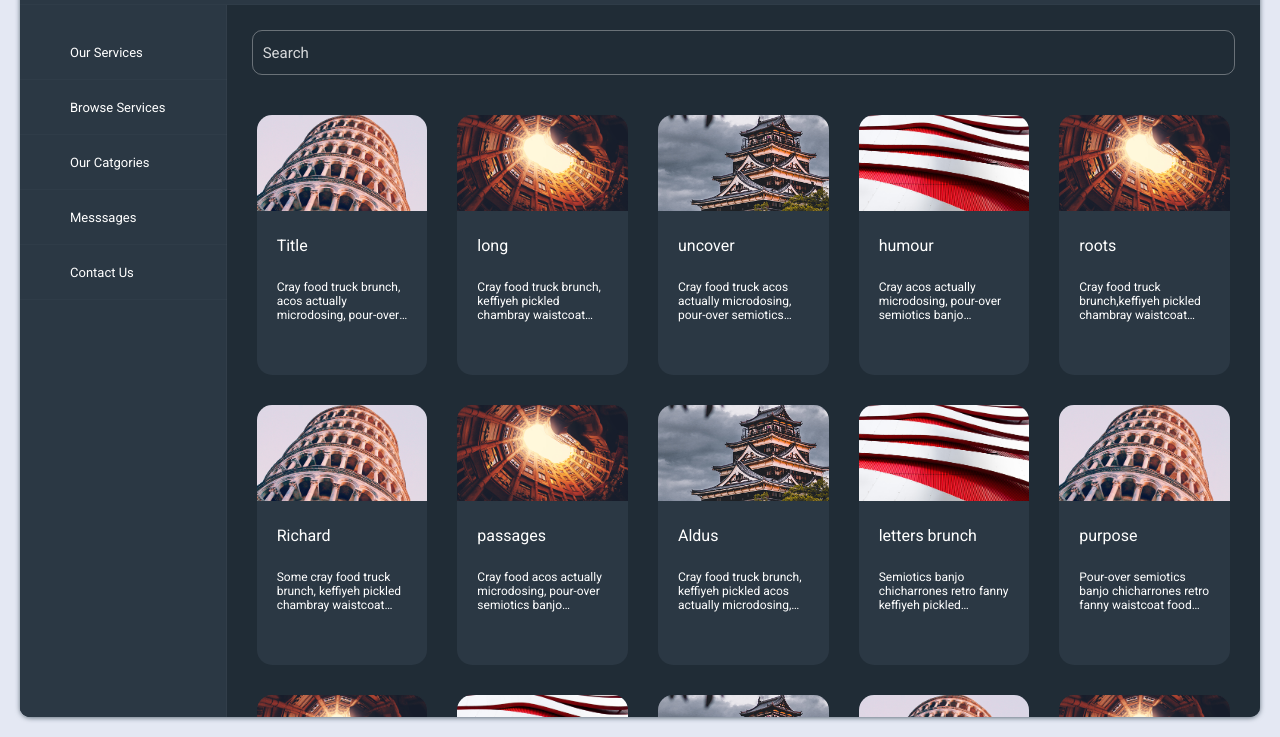
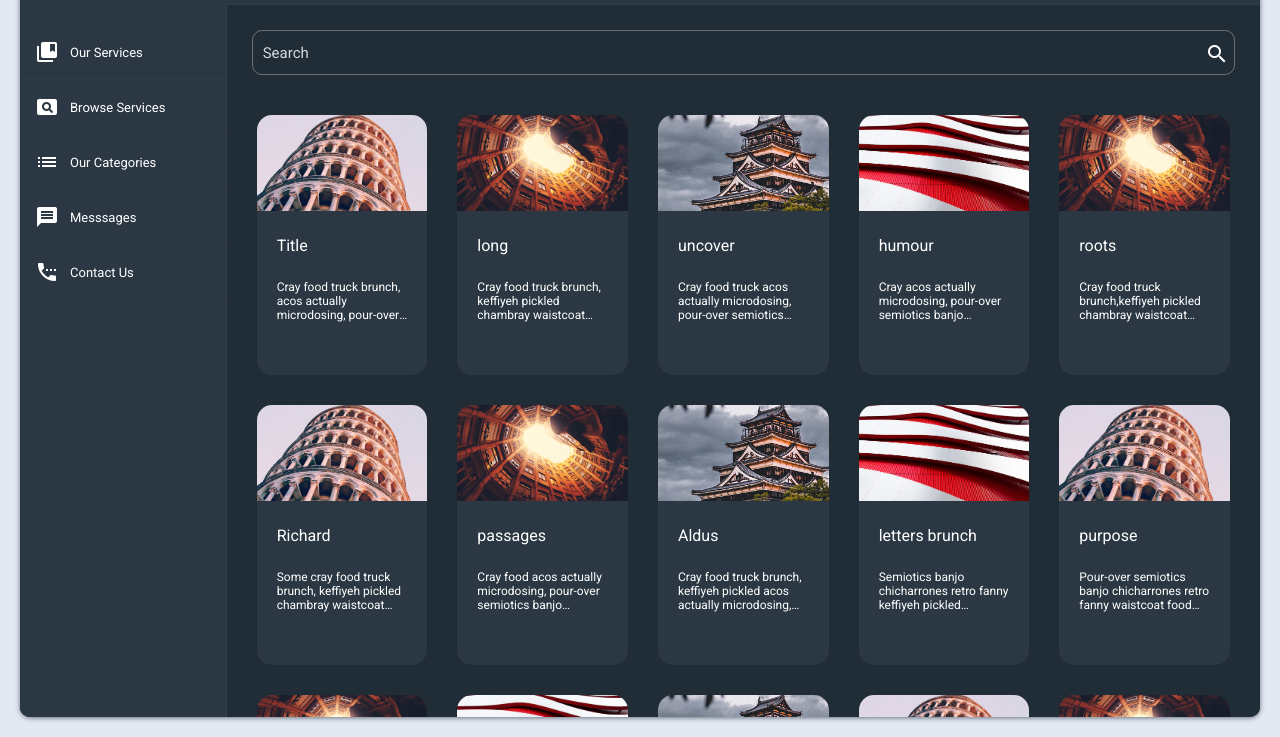
Before and after one commit to AnSargsyan/LayoutTest, a plain HTML site: page Test1.html in a window 1280 px wide. Shown: the part 63-800 px from the top of the page. Drawn offline with nearby package versions, Linux system fonts and the light colour scheme.

Commit message:
Test
Test

```diff
--- a/Test1.html
+++ b/Test1.html
@@ -26,18 +26,30 @@
                                     <navigation>
                                     </navigation>
                                     <div class="nav_menu">
-                                        <p>Our Services</p>
-                                        <p>Browse Services</p>
-                                        <p>Our Catgories</p>
-                                        <p>Messsages</p>
-                                        <p>Contact Us</p>
+                                        <p><i class="material-icons">
+                                                collections_bookmark
+                                                </i>Our Services</p>
+                                        <p><i class="material-icons">
+                                                pageview
+                                                </i>Browse Services</p>
+                                        <p><i class="material-icons">
+                                                list
+                                                </i>Our Categories</p>
+                                        <p><i class="material-icons">
+                                                message
+                                                </i>Messsages</p>
+                                        <p><i class="material-icons">
+                                                settings_phone
+                                                </i>Contact Us</p>
                                     </div>
                                 </div>
                         </wrapper>
                         <div class="boxContainer">
                             <section>
                                 <navigation>
-                                    <div search class="group">
+                                    <div search class="group"><i class="material-icons">
+                                            search
+                                            </i>
                                         <input id="myInput" type="search" placeholder=" ">
                                         <label>Search</label>
                                     </div>
--- a/content/style/style.css
+++ b/content/style/style.css
@@ -37,7 +37,15 @@ ul, .main[selected] {
 }
 
 i {
-    color: #202c36;
+    position: absolute;
+    left: 15px;
+    top: 15px;
+    color: #fff;
+}
+div[search] i {
+    right: 5px;
+    left: auto;
+    top: 11px;
 }
 
 section {
@@ -67,6 +75,7 @@ section[small] {
 }
 
 p {
+    position: relative;
     font-size: 12px;
 }
 
```
